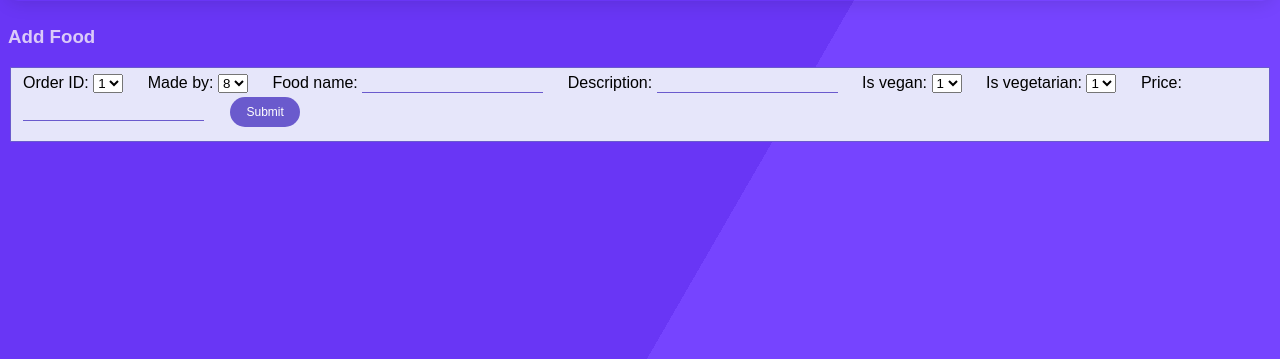
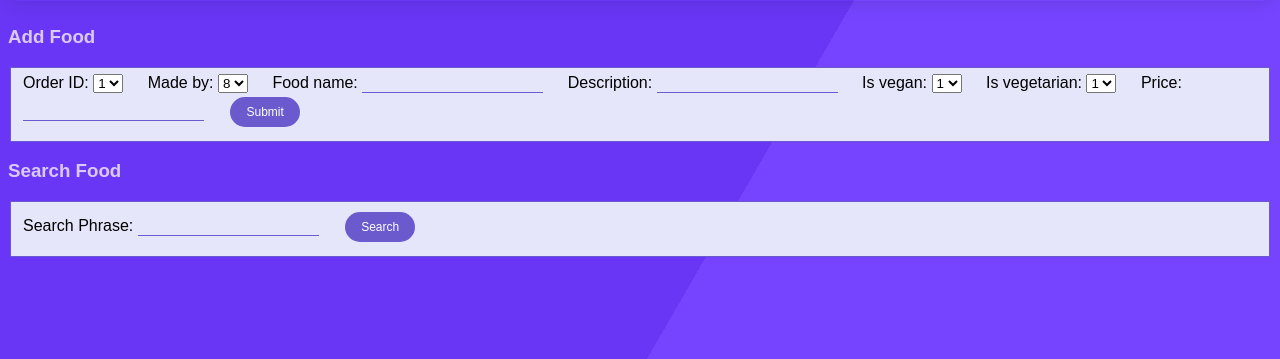
Before and after one commit to FeastMe/FeastMe, a Flask app: page /foods in a window 1280 px wide. Shown: the part 557-916 px from the top of the page. Run offline with Flask 2, Linux system fonts and the light colour scheme; data comes from the database, SQL or seed files in the repository; data that the repository does not hold is empty; some libraries are stand-ins or nearby versions; some web fonts are replaced.

Commit message:
Search function for Foods added.

```diff
--- a/app.py
+++ b/app.py
@@ -494,6 +494,43 @@ def add_food():
 
             return redirect('/foods')
 
+@app.route('/search_food/', methods=['GET'])
+def search_food():
+    # Search food item
+    if request.method == "GET":
+        search_query = request.args.get("search_phrase")
+        search_query = "%" + search_query + "%"
+        query = "SELECT * FROM foods WHERE foods.food_name LIKE '%s' OR foods.description LIKE '%s';" % (search_query, search_query)
+        cur = mysql.connection.cursor()
+        cur.execute(query)
+        search_result = cur.fetchall()
+        return render_template('search_food.j2', search_result = search_result)
+        #return query
+    '''
+    if request.method == "GET":
+        query_args = request.args
+        query_args.get("search_phrase")
+        search_query = f"%{str(query_args.get("search_phrase"))}%"
+        query = "SELECT * FROM foods WHERE foods.foods_name LIKE %s OR foods.description LIKE %s;" % (search_query, search_query)
+        cur = mysql.connection.cursor()
+        cur.execute(query)
+        search_result = cur.fetchall()
+
+        return render_template('search_food.js', search_result = search_result)
+    '''
+    '''
+    if reqeust.method == "POST":
+        if request.form.get("Search_Food"):
+            search_term = request.form['search_term']
+            search_query = f"%{search_term}%"
+            query = "SELECT * FROM foods WHERE foods.foods_name LIKE %s OR foods.description LIKE %s;"
+            cur = mysql.connection.cursor()
+            cur.execute(query)
+            search_result = cur.fetchall()
+
+            return render_template('search_food.js', search_result = search_result)
+        '''
+
 ########################################
 # CRUD on foods_has_ingredients entity.#
 ########################################
--- a/templates/foods.j2
+++ b/templates/foods.j2
@@ -68,7 +68,18 @@
             <input type="submit" value="Submit" name="Add_Food" class="button" type="button">
         </fieldset>
     </form>
+</div>
 
+<h3>Search Food</h3>
+<div id="search">
+    <form id="searchFood" action="/search_food/" method="get">
+        <fieldset>
+            <label for="search_phrase">Search Phrase:</label>
+            <input type="text" step="0.01" min=0 id="search_phrase" name="search_phrase" required>
+            <input type="submit" value="Search" name="Search_Food" class="button" type="button">
+        </fieldset>
+    </form>
+</div>
 
 {% else %}
 <h4>Either no foods exist or no order exists.</h4>
```
Also changed, not shown: templates/search_food.j2 (added, +26 -0 lines).
